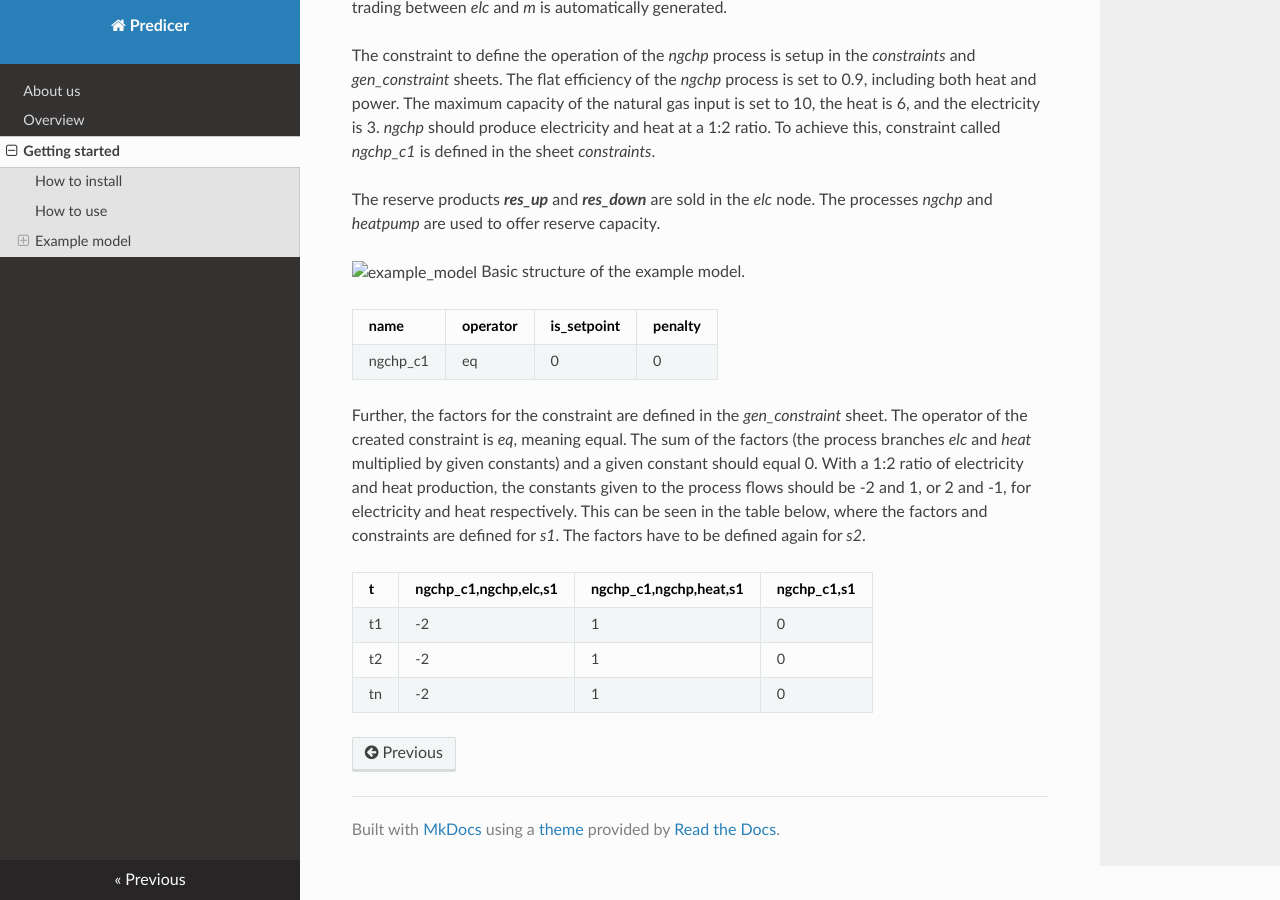
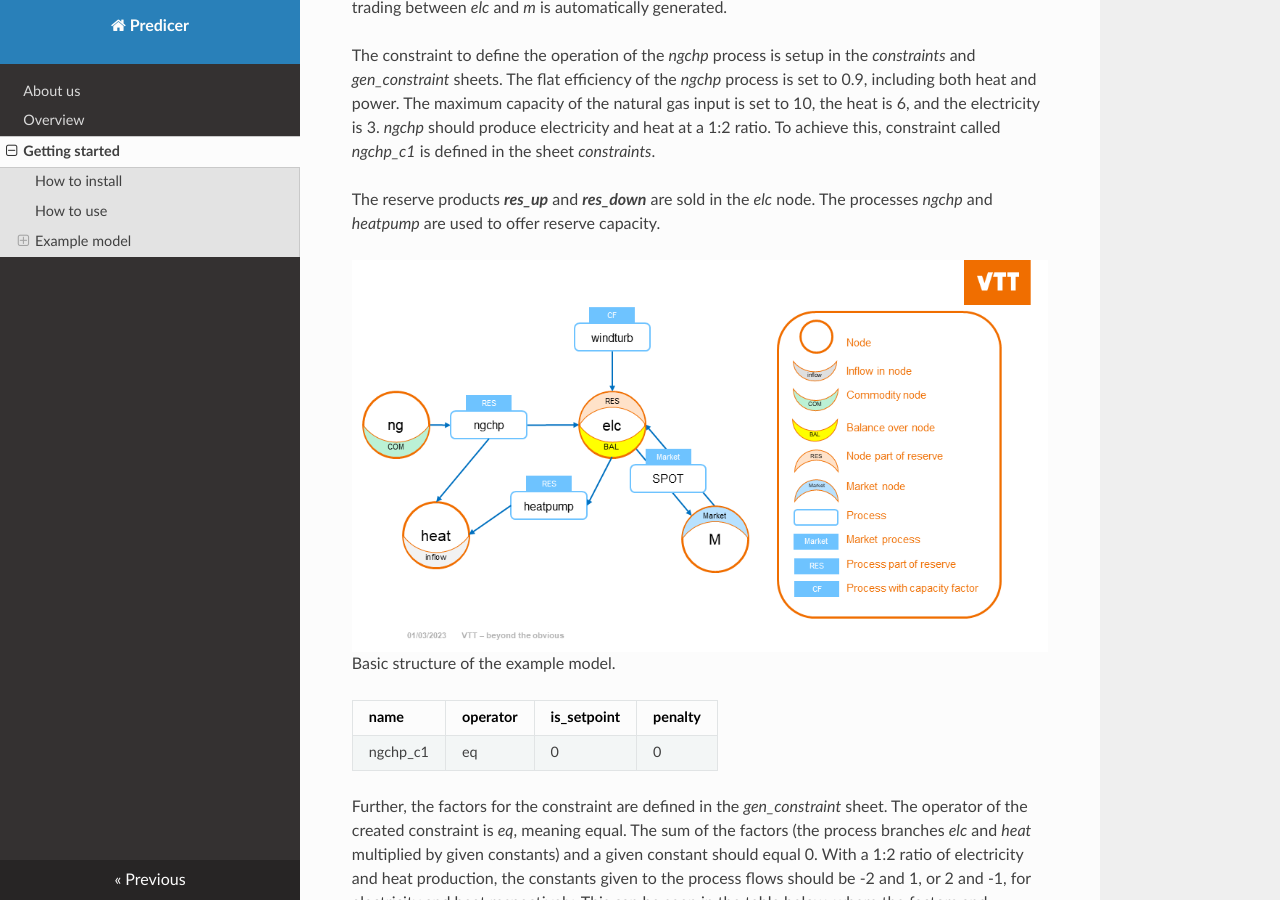
Before and after one commit to predicer-tools/Predicer, an MkDocs documentation site: the page built from docs/getting_started.md, in a window 1280 px wide and 900 px high, scrolled down 2035 px. Built offline with MkDocs 1.6.1, drawn with Linux system fonts in a browser that asks for light colours; nearby versions of some CDN libraries.

Commit message:
Update getting_started.md

```diff
--- a/docs/getting_started.md
+++ b/docs/getting_started.md
@@ -74,7 +74,7 @@ The constraint to define the operation of the *ngchp* process is setup in the *c
 
 The reserve products ***res_up*** and ***res_down*** are sold in the *elc* node. The processes *ngchp* and *heatpump* are used to offer reserve capacity.
 
-![example_model](docs/images/example_model.PNG)
+![example_model](images/example_model.PNG)
 Basic structure of the example model.
 
 | name     | operator | is_setpoint | penalty |
```
